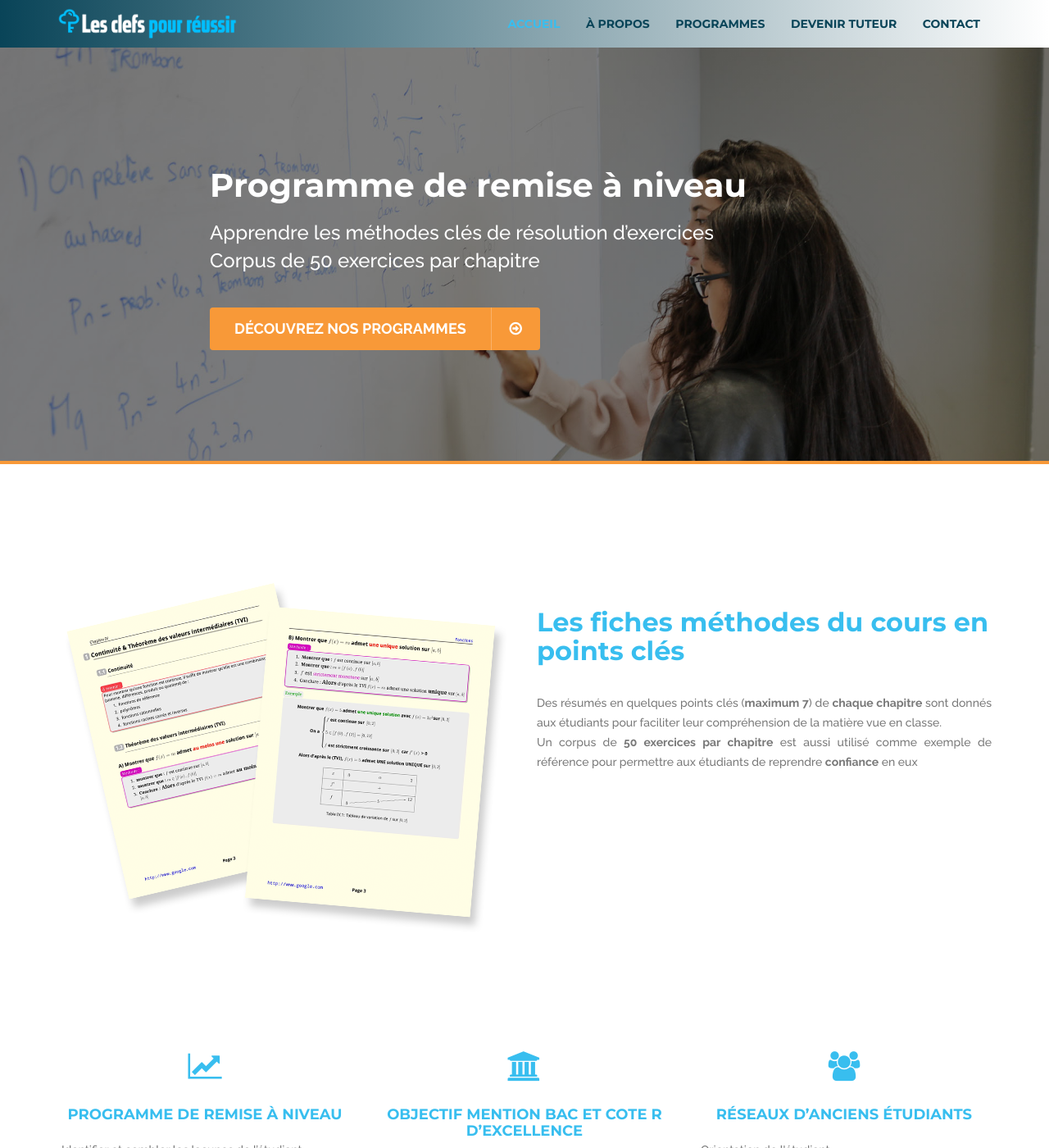
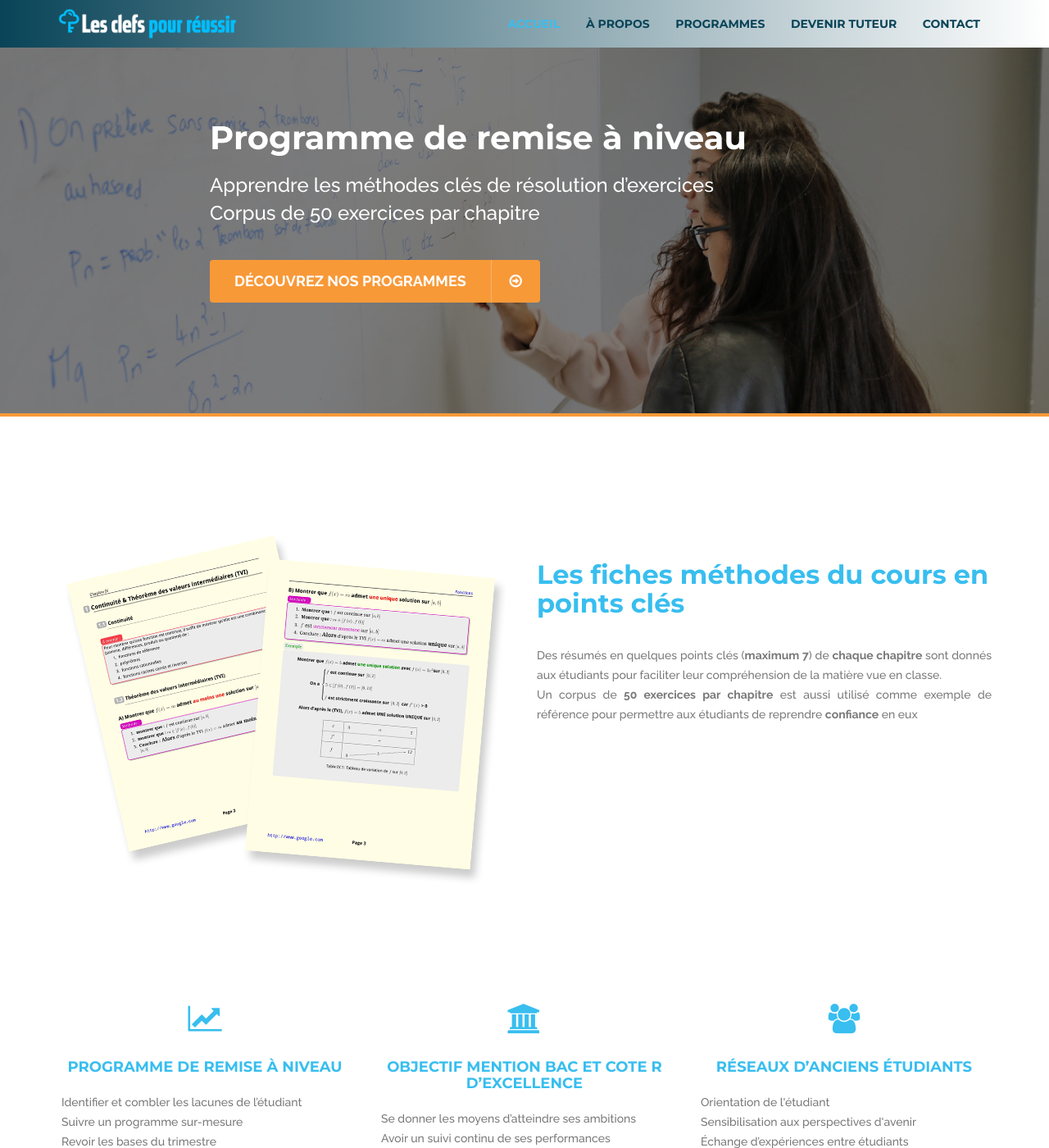
Before and after one commit to bkingg/les-clefs-pour-reussir, a Jekyll site: the page built from index.html, in a window 1280 px wide and 1400 px high. Shown: the whole window at 82% size. Built offline with Jekyll 4.4.1, drawn with Linux system fonts in a browser that asks for light colours; some web fonts are replaced.

Commit message:
fixed header

```diff
--- a/css/styles.scss
+++ b/css/styles.scss
@@ -24,6 +24,11 @@
 
 
 .main-menu {
+    position: fixed;
+    width: 100%;
+    top: 0;
+    transform: translate(0, 0, 0);
+    z-index: 11;
     /* Permalink - use to edit and share this gradient: http://colorzilla.com/gradient-editor/#094458+0,ffffff+100 */
     background: rgb(9,68,88); /* Old browsers */
     background: -moz-linear-gradient(left, rgba(9,68,88,1) 0%, rgba(255,255,255,1) 100%); /* FF3.6-15 */
@@ -463,7 +468,6 @@
     .main-menu{
         position: fixed;
         width: 100%;
-        z-index: 1;
         background: rgb(9,68,88); /* Old browsers */
         + *{
             padding-top: 80px;
```
